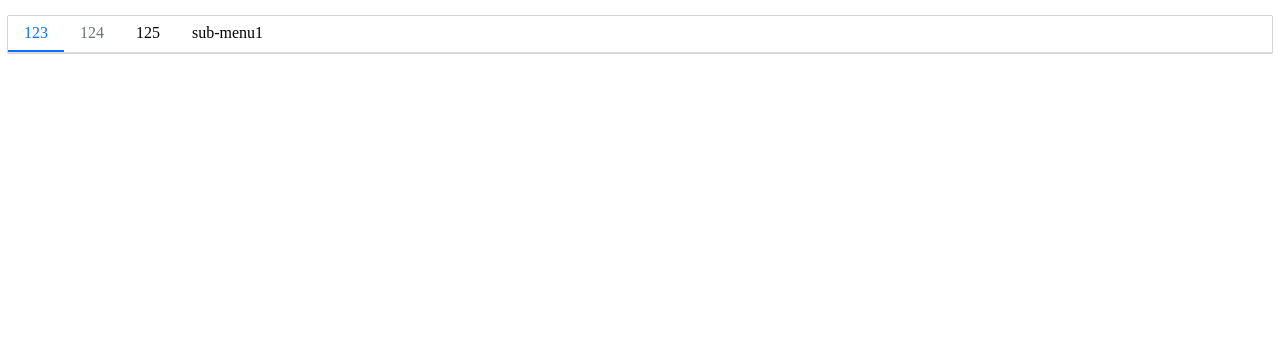
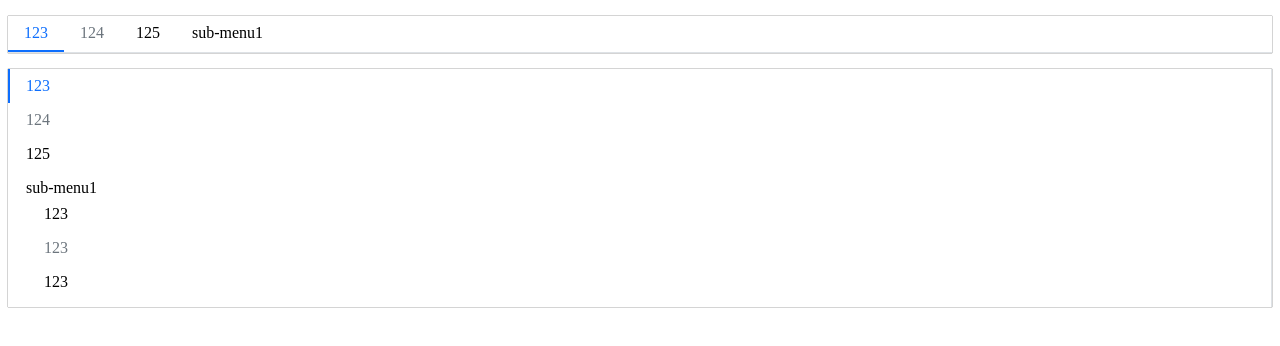
Before and after one commit to robbiemie/react-ui-component, a React (Create React App) app: page / in a window 1280 px wide. Shown: the top 346 px of the page. Built offline with nearby package versions, Linux system fonts and the light colour scheme.

Commit message:
feat: 完成 submenu 测试用例，引入样式文件

```diff
--- a/src/App.tsx
+++ b/src/App.tsx
@@ -6,7 +6,17 @@ import SubMenu from "./componenets/Menu/subMenu"
 
 const App = () => {
   return <div>
-    <Menu onSelecte={(index)=>{console.log(index)}} defauleSelectSubMenus={["3"]}>
+    <Menu onSelecte={(index)=>{console.log(index)}}>
+      <MenuItem>123</MenuItem>
+      <MenuItem disabled>124</MenuItem>
+      <MenuItem>125</MenuItem>
+      <SubMenu title="sub-menu1">
+        <MenuItem>123</MenuItem>
+        <MenuItem disabled>123</MenuItem>
+        <MenuItem>123</MenuItem>
+      </SubMenu>
+    </Menu>
+    <Menu onSelecte={(index)=>{console.log(index)}} defauleSelectSubMenus={["3"]} mode="vertical">
       <MenuItem>123</MenuItem>
       <MenuItem disabled>124</MenuItem>
       <MenuItem>125</MenuItem>
--- a/src/componenets/Menu/subMenu.tsx
+++ b/src/componenets/Menu/subMenu.tsx
@@ -53,12 +53,12 @@ const SubMenu: React.FC<subMenuProps> = (props) => {
     const subMenuClasses = classNames("submenu", {
       'menu-open': visible
     })
-    const childrenComponenet = React.Children.map(children, (child,index) => {
+    const childrenComponenet = React.Children.map(children, (child,_index) => {
       const childComponent = child as React.FunctionComponentElement<subMenuProps>
       const { displayName } = childComponent.type
       if(displayName === 'MenuItem') {
         return React.cloneElement(childComponent, {
-          index: `sub-${index}`
+          index: `${index}-${_index}`
         })
       } else {
         console.error('Warning: SubMenu has a child which is not a MenuItem Component')
```
Also changed, not shown: 2 other files (tests, documents, lock files or other folders).
